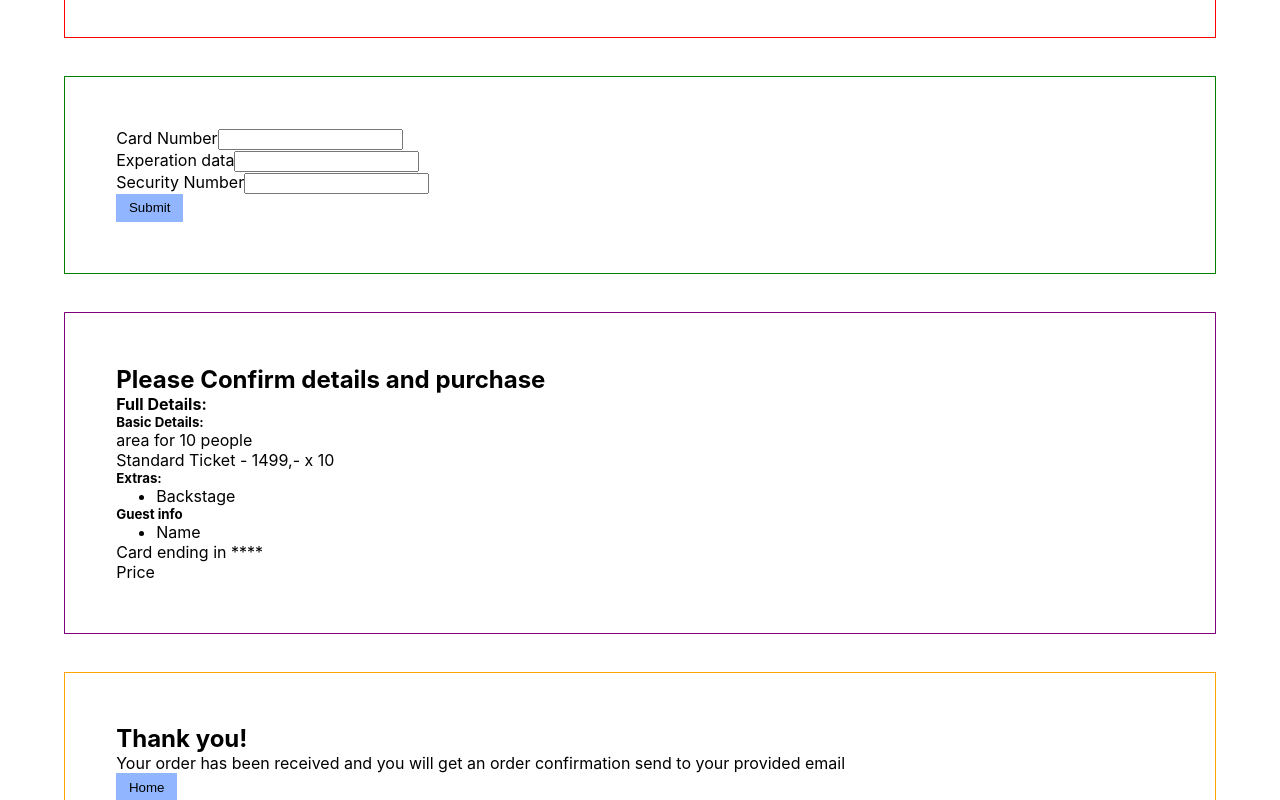
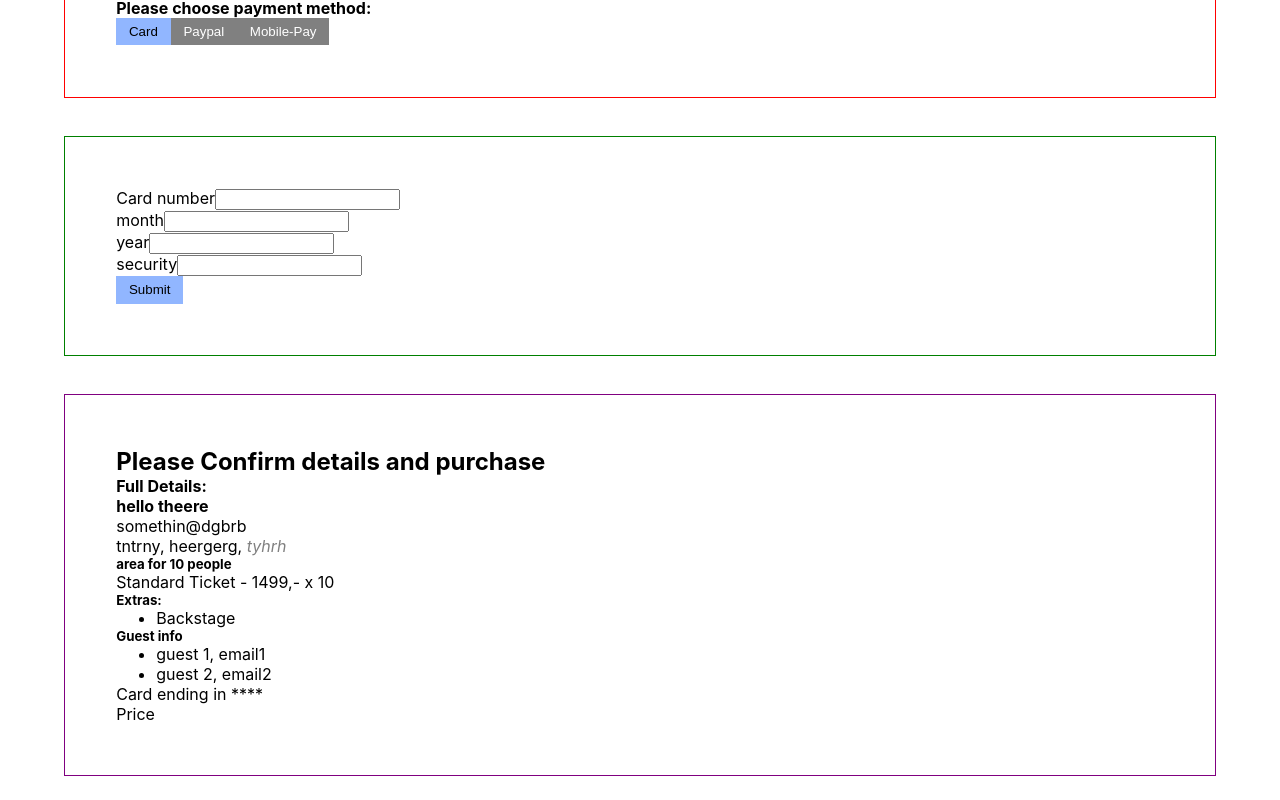
Before and after one commit to TessNJ/foofestival, a Next.js app: page /finalizePurchase in a window 1280 px wide. Shown: the part 540-1340 px from the top of the page. Built offline with nearby package versions, Linux system fonts and the light colour scheme.

Commit message:
dooooone

```diff
--- a/components/CardDisplay.jsx
+++ b/components/CardDisplay.jsx
@@ -1,8 +1,6 @@
 import React from "react";
 
 export default function CardDisplay({ data, cardDetails }) {
-  console.log(data);
-  console.log(cardDetails);
   return (
     <article>
       <p>Card ending in ****</p>
--- a/components/CardForm.jsx
+++ b/components/CardForm.jsx
@@ -1,29 +1,116 @@
 import React, { useRef } from "react";
 
 export default function CardForm(props) {
-  const cardForm = useRef(null);
+  const cardForm = useRef("");
+  // const cardForm = useRef(null);
+  // const cardForm = useRef(null);
+  // console.log(numberInput.current.value);
   const sendCard = (event) => {
     event.preventDefault;
-    props.getCardDetail({
+    /*     props.getCardDetail({
       cardNo: cardForm.current[0].value,
       cardDate: cardForm.current[1].value,
       cardSecu: cardForm.current[2].value,
-    });
+    }); */
   };
+
+  function numberCheck(e) {
+    console.log(e.target.value);
+    if (e.target.value.length === 4 || e.target.value.length === 9 || e.target.value.length === 14) {
+      e.target.value += " ";
+    }
+    if (e.target.value.length >= 20) {
+      // e.target.value.replace(-1, "");
+    }
+  }
+
+  function monthCheck(e) {
+    if (e.target.value.length) {
+      console.log("success!!");
+    }
+  }
+  function yearCheck(e) {}
+  function securityCheck(e) {}
+
+  // cardForm.current.addEventListener("input", (e) => {
+  // });
+  /*     if (form.elements.cardnumber.value.length === 19) {
+      form.elements.month.focus();
+    }
+  }); */
+
+  /*  form.elements.month.addEventListener("input", (e) => {
+    if (form.elements.month.value.length === 2) {
+      form.elements.year.focus();
+    }
+  });
+  form.elements.year.addEventListener("input", (e) => {
+    if (form.elements.year.value.length === 2) {
+      form.elements.security.focus();
+    }
+  });
+  form.elements.security.addEventListener("input", (e) => {
+    console.log(form.elements.security.value);
+    if (form.elements.security.value.length === 3) {
+      form.elements.submit.focus();
+    }
+  }); */
   return (
     <>
-      <form action="#" ref={cardForm}>
-        <div>
-          <label htmlFor="cardNo">Card Number</label>
-          <input type="text" id="cardNo" name="cardNo" />
+      <form action="#" /* ref={cardForm} */>
+        <div className="form-group">
+          <label htmlFor="cardnumber">Card number</label>
+          <input
+            type="text"
+            autoComplete="off"
+            name="cardnumber"
+            inputMode="numeric"
+            id="cardnumber"
+            onChange={(e) => {
+              numberCheck(e);
+            }}
+          />
         </div>
-        <div>
-          <label htmlFor="cardDate">Experation data</label>
-          <input type="text" id="cardDate" name="cardDate" />
+        <div className="form-group">
+          <div className="date-info">
+            <label htmlFor="month">month</label>
+            <input
+              type="text"
+              autoComplete="off"
+              inputMode="numeric"
+              name="month"
+              id="month"
+              onChange={(e) => {
+                monthCheck(e);
+              }}
+            />
+          </div>
+          <div className="date-info">
+            <label htmlFor="year">year</label>
+            <input
+              type="text"
+              autoComplete="off"
+              inputMode="numeric"
+              name="year"
+              id="year"
+              onChange={(e) => {
+                yearCheck(e);
+              }}
+            />
+          </div>
         </div>
-        <div>
-          <label htmlFor="cardSecu">Security Number</label>
-          <input type="text" id="cardSecu" name="cardSecu" />
+        <div className="form-group">
+          <label htmlFor="security">security</label>
+          <input
+            type="text"
+            autoComplete="off"
+            inputMode="numeric"
+            name="security"
+            id="security"
+            onChange={(e) => {
+              securityCheck(e);
+            }}
+          />
         </div>
       </form>
       <button onClick={sendCard}>Submit</button>
--- a/components/Confirmation.jsx
+++ b/components/Confirmation.jsx
@@ -6,7 +6,6 @@ export default function Confirmation({ recieveData, allData }) {
     // location.reload();
     // props.getCurrentSection("infoGreet");
     // props.moveToPurchase();
-    console.log("move");
     recieveData({
       aramInfo: aramInfo,
       formInfo: formInfo,
--- a/components/Details.jsx
+++ b/components/Details.jsx
@@ -1,14 +1,29 @@
 import React from "react";
 
-export default function Details({ data }) {
-  console.log(data[0].area);
+export default function Details({ data, title }) {
   let verb = "people";
   if (data[0].amount === "1") {
     verb = "person";
   }
+  if ((title = "full")) {
     return (
       <article>
-      <h5>Basic Details:</h5>
+        <h4>{data[1].fullName}</h4>
+        <p>{data[1].email}</p>
+        <p>
+          {data[1].address.street}, {data[1].address.city}, <span className="textItalic">{data[1].address.country}</span>
+        </p>
+        <h5>
+          {data[0].area} for {data[0].amount} {verb}
+        </h5>
+        <p>
+          {data[1].type.typeName} - {data[1].type.typePrice},- x {data[0].amount}
+        </p>
+      </article>
+    );
+  } else {
+    return (
+      <article>
         <p>
           {data[0].area} for {data[0].amount} {verb}
         </p>
@@ -18,3 +33,4 @@ export default function Details({ data }) {
       </article>
     );
   }
+}
--- a/components/GuestDisplay.jsx
+++ b/components/GuestDisplay.jsx
@@ -1,14 +1,19 @@
 import React from "react";
 
 export default function GuestDisplay({ data }) {
-  console.log(data);
+  //   console.log(data[2].map());
+
   return (
     <article>
       <h5>Guest info</h5>
       <ul>
-        <li>
-          <p>Name</p>
-        </li>
+        {data[2].map((e, index) => {
+          return (
+            <li key={index}>
+              {e.name}, {e.email}
+            </li>
+          );
+        })}
       </ul>
     </article>
   );
--- a/pages/finalizePurchase.jsx
+++ b/pages/finalizePurchase.jsx
@@ -26,7 +26,8 @@ export default function FinalizePurchase({ allData }) {
         <main className="purchaseMain">
           <section className="buyInfo">
             <h1>Finalize Purchase</h1>
-            <Details data={allData} />
+            <h4>Basic Details:</h4>
+            <Details data={allData} title="basic" />
             <Extras data={allData} title="basicDetails" />
             <div>
               <p className="textItalic">
@@ -44,7 +45,7 @@ export default function FinalizePurchase({ allData }) {
           <section className="buyConfirm">
             <h2>Please Confirm details and purchase</h2>
             <h4>Full Details:</h4>
-            <Details data={allData} />
+            <Details data={allData} title="full" />
             <Extras data={allData} title="allDetails" />
             <GuestDisplay data={allData} />
             <CardDisplay data={allData} cardDetails={cardDetails} />
```
Lines whose indentation alone changed are shown as unchanged.
